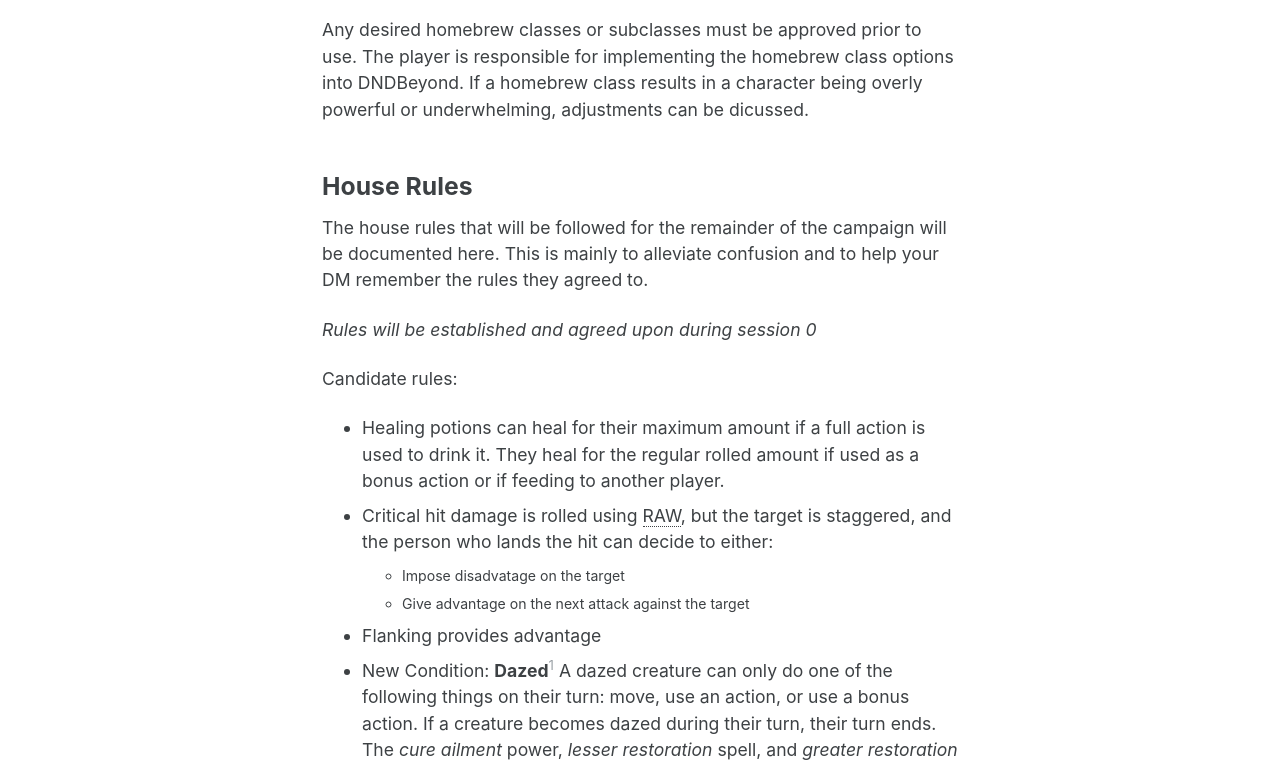
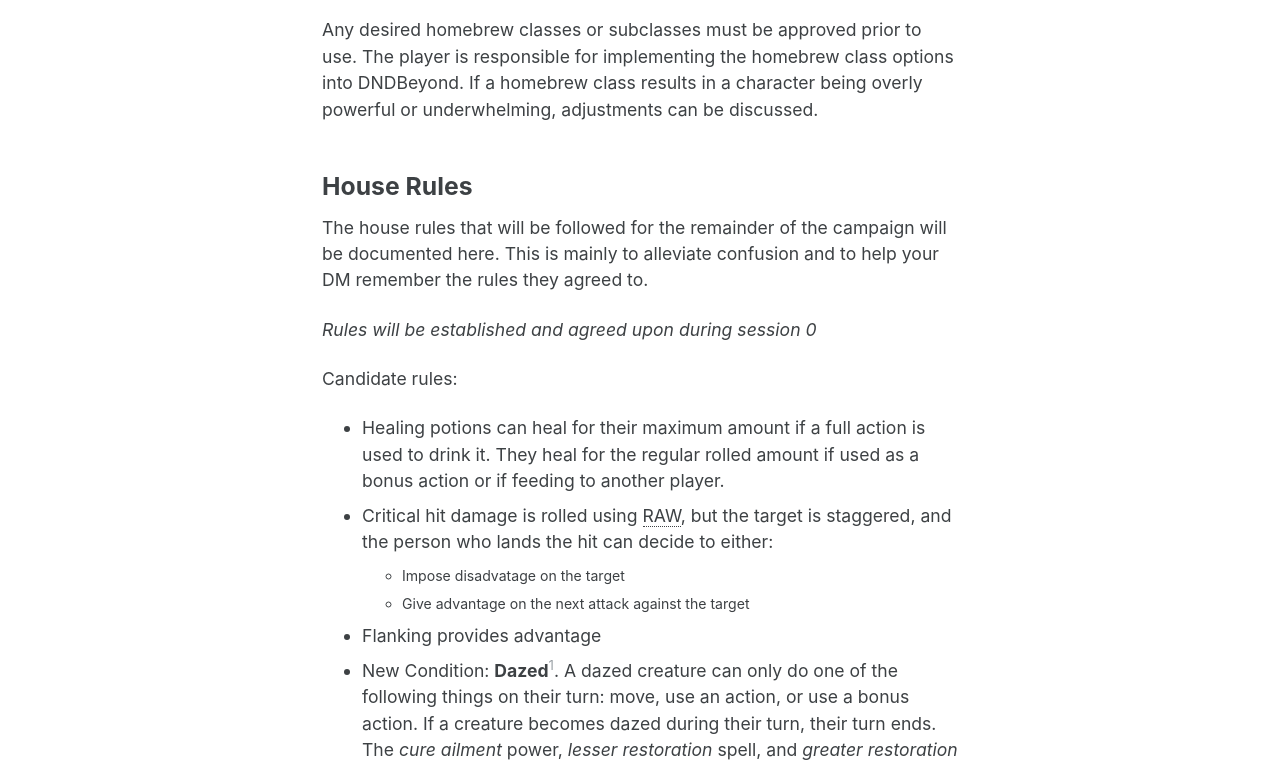
Before and after one commit to dej0608/terranea, a Jekyll site: the page built from _pages/rules.md, in a window 1280 px wide and 1400 px high, scrolled down 1947 px. Shown: the part 241-1007 px from the top of the window. Built offline with Jekyll 4.4.1, drawn with Linux system fonts in a browser that asks for light colours; cached includes are drawn as plain includes; some of the changed text lies outside the part shown.

Commit message:
more typos and links

```diff
--- a/_pages/rules.md
+++ b/_pages/rules.md
@@ -54,7 +54,7 @@
 
 ### Homebrew
 
-Any desired homebrew classes or subclasses must be approved prior to use. The player is responsible for implementing the homebrew class options into DNDBeyond. If a homebrew class results in a character being overly powerful or underwhelming, adjustments can be dicussed.
+Any desired homebrew classes or subclasses must be approved prior to use. The player is responsible for implementing the homebrew class options into DNDBeyond. If a homebrew class results in a character being overly powerful or underwhelming, adjustments can be discussed.
 
 ### House Rules
 
@@ -69,7 +69,7 @@
   * Impose disadvatage on the target
   * Give advantage on the next attack against the target
 - Flanking provides advantage
-- New Condition: **Dazed**[^1] A dazed creature can only do one of the following things on their turn: move, use an action, or use a bonus action. If a creature becomes dazed during their turn, their turn ends. The *cure ailment* power, *lesser restoration* spell, and *greater restoration* spell remove the dazed condition. At the GM’s discretion, other powers, spells, or effects might also remove the dazed condition. When a dazed creature is affected by a spell or effect that gives them an extra action on their turn (like the haste spell or the fighter’s Action Surge feature), they can still take this extra action, in addition to the movement, action, or bonus action allowed by the dazed condition.
+- New Condition: **Dazed**[^1]. A dazed creature can only do one of the following things on their turn: move, use an action, or use a bonus action. If a creature becomes dazed during their turn, their turn ends. The *cure ailment* power, *lesser restoration* spell, and *greater restoration* spell remove the dazed condition. At the GM’s discretion, other powers, spells, or effects might also remove the dazed condition. When a dazed creature is affected by a spell or effect that gives them an extra action on their turn (like the haste spell or the fighter’s Action Surge feature), they can still take this extra action, in addition to the movement, action, or bonus action allowed by the dazed condition.
 
 *[RAW]: rules as written
 [^1]: "Flee Mortals! The MCDM Monster Book" [Link](https://shop.mcdmproductions.com/collections/flee-mortals-the-mcdm-monster-book)
```
Also changed, not shown: other parts of _pages/rules.md (+1 -1 lines), _pages/caius-main.md (+1 -1 lines).
